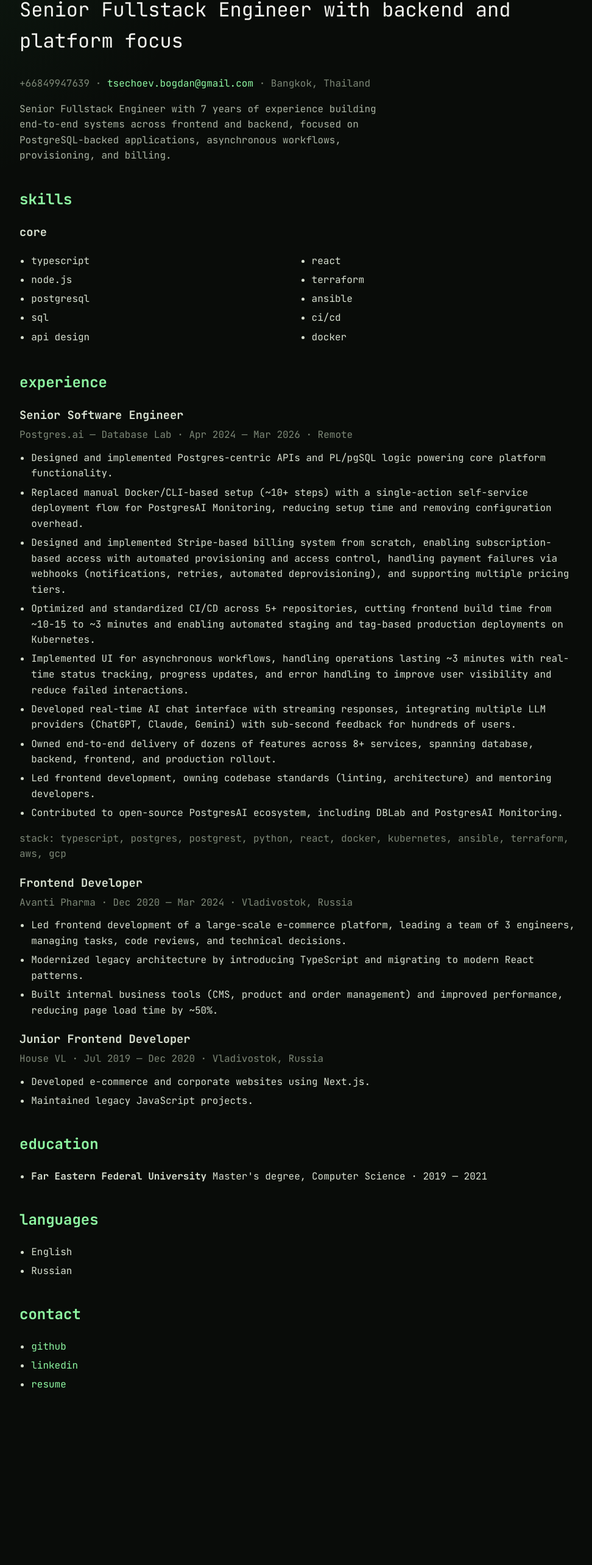
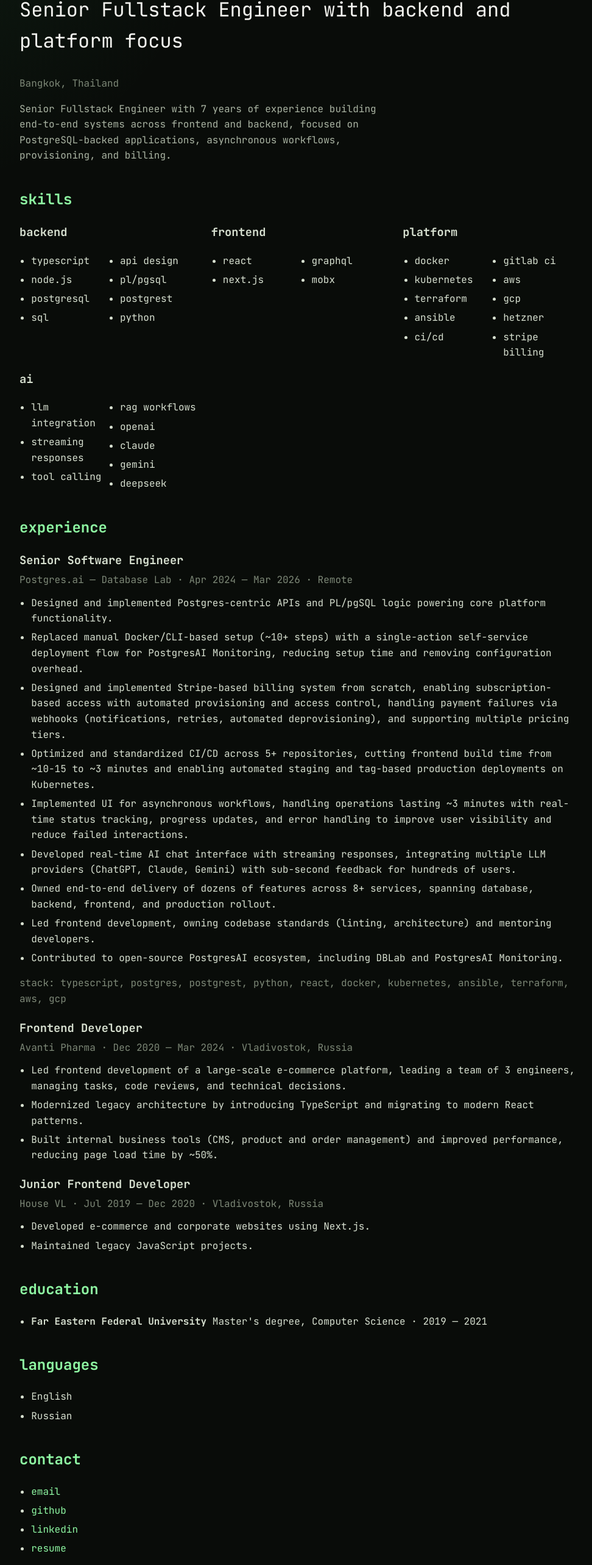
Before and after one commit to bogdan-ts/tsechoev.dev, a Svelte app: page / in a window 1280 px wide. Shown: the part 200-2766 px from the top of the page at 61% size, without its empty margins (148-1120 px from the left). Before the commit the page ends 2587 px from the top, so only its background shows below. Built offline with nearby package versions, Linux system fonts and the light colour scheme.

Commit message:
Restore site skills and simplify hero contact

```diff
--- a/src/components/ContactSection.svelte
+++ b/src/components/ContactSection.svelte
@@ -13,6 +13,7 @@
 <section aria-labelledby="contact-title">
   <SectionTitle title="contact" titleId="contact-title" />
   <ul>
+    <li><a href="mailto:tsechoev.bogdan@gmail.com">email</a></li>
     {#each links as link}
       <li><a href={link.href}>{link.label}</a></li>
     {/each}
--- a/src/components/HeroSection.svelte
+++ b/src/components/HeroSection.svelte
@@ -12,6 +12,6 @@
   <p class="prompt">$ whoami</p>
   <h1 id="hero-title">{profile.name}</h1>
   <p class="role">{profile.role}</p>
-  <p class="location">{profile.phone} · <a href={`mailto:${profile.email}`}>{profile.email}</a> · {profile.location}</p>
+  <p class="location">{profile.location}</p>
   <p class="summary">{profile.summary}</p>
 </section>
--- a/src/profile.ts
+++ b/src/profile.ts
@@ -47,7 +47,10 @@ export const profile: ResumeProfile = {
   summary:
     "Senior Fullstack Engineer with 7 years of experience building end-to-end systems across frontend and backend, focused on PostgreSQL-backed applications, asynchronous workflows, provisioning, and billing.",
   skills: [
-    { title: "core", items: ["typescript", "node.js", "postgresql", "sql", "api design", "react", "terraform", "ansible", "ci/cd", "docker"] }
+    { title: "backend", items: ["typescript", "node.js", "postgresql", "sql", "api design", "pl/pgsql", "postgrest", "python"] },
+    { title: "frontend", items: ["react", "next.js", "graphql", "mobx"] },
+    { title: "platform", items: ["docker", "kubernetes", "terraform", "ansible", "ci/cd", "gitlab ci", "aws", "gcp", "hetzner", "stripe billing"] },
+    { title: "ai", items: ["llm integration", "streaming responses", "tool calling", "rag workflows", "openai", "claude", "gemini", "deepseek"] }
   ],
   experience: [
     {
```
Also changed, not shown: 1 other file (tests, documents, lock files or other folders).
